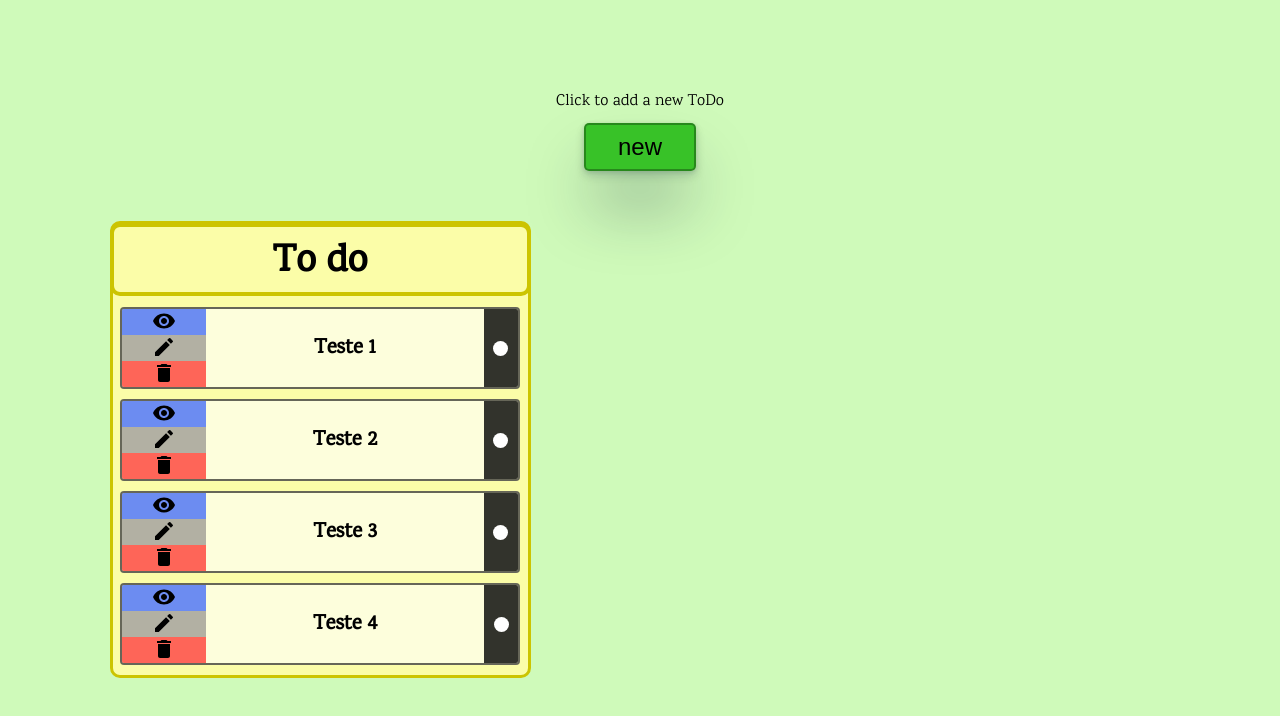
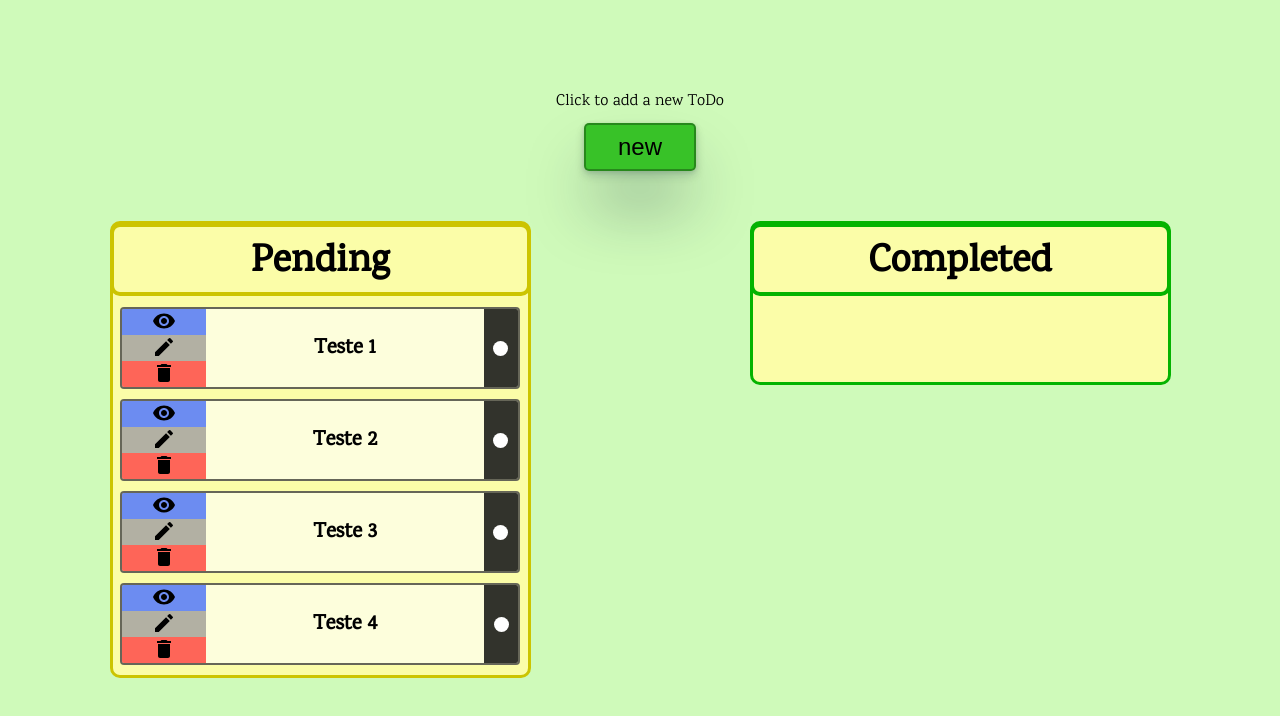
Before and after one commit to cbravos5/todo-frontend, a React (Create React App) app: page / in a window 1280 px wide. Shown: the top 716 px of the page. Built offline with nearby package versions, Linux system fonts and the light colour scheme.

Commit message:
add dnd between columns

```diff
--- a/src/App.tsx
+++ b/src/App.tsx
@@ -9,7 +9,7 @@ import data from "./data";
 class App extends React.Component {
   state = data;
 
-  onDragEnd = (result: DropResult) => {
+  onDragEnd = (result: DropResult): void => {
     const { destination, source, draggableId } = result;
 
     if (!destination) {
@@ -23,28 +23,58 @@ class App extends React.Component {
       return;
     }
 
-    const column = this.state.columns[source.droppableId];
-    const newTodoIds = Array.from(column.todoIds);
-    newTodoIds.splice(source.index, 1);
-    newTodoIds.splice(destination.index, 0, draggableId);
+    const start = this.state.columns[source.droppableId];
+    const finish = this.state.columns[destination.droppableId];
 
-    const newColumn = {
-      ...column,
-      todoIds: newTodoIds,
+    if (start === finish) {
+      const newTodoIds = Array.from(start.todoIds);
+      newTodoIds.splice(source.index, 1);
+      newTodoIds.splice(destination.index, 0, draggableId);
+
+      const newColumn = {
+        ...start,
+        todoIds: newTodoIds,
+      };
+
+      const newState = {
+        ...this.state,
+        columns: {
+          ...this.state.columns,
+          [newColumn.id]: newColumn,
+        },
+      };
+
+      this.setState(newState);
+      return;
+    }
+
+    const startTodoIds = Array.from(start.todoIds);
+    startTodoIds.splice(source.index, 1);
+    const newStart = {
+      ...start,
+      todoIds: startTodoIds,
+    };
+
+    const finishTodoIds = Array.from(finish.todoIds);
+    finishTodoIds.splice(destination.index, 0, draggableId);
+    const newFinish = {
+      ...finish,
+      todoIds: finishTodoIds,
     };
 
     const newState = {
       ...this.state,
       columns: {
         ...this.state.columns,
-        [newColumn.id]: newColumn,
+        [newStart.id]: newStart,
+        [newFinish.id]: newFinish,
       },
     };
 
     this.setState(newState);
   };
 
-  render() {
+  render(): React.ReactNode {
     return (
       <>
         <div className="section">
@@ -53,11 +83,13 @@ class App extends React.Component {
         </div>
         <DragDropContext onDragEnd={this.onDragEnd}>
           <div className="dnd-container">
-            <Column
-              column={this.state.columns["column-1"]}
-              color="warning"
-              todos={this.state.todos}
-            />
+            {this.state.columnOrder.map((columnId: string) => {
+              const column = this.state.columns[columnId];
+              const todos = column.todoIds.map(
+                (todoId: string) => this.state.todos[todoId],
+              );
+              return <Column key={column.id} column={column} todos={todos} />;
+            })}
           </div>
         </DragDropContext>
       </>
--- a/src/components/Column.tsx
+++ b/src/components/Column.tsx
@@ -1,30 +1,26 @@
 import React from "react";
 import { Droppable } from "react-beautiful-dnd";
 import Todo from "./Todo";
-import TodoSection from "./TodoSection";
 
 interface IColumn {
   id: string;
   title: string;
   todoIds: string[];
+  color: string;
 }
 
 interface ITodos {
-  [propName: string]: {
-    id: string;
-    content: string;
-  };
+  id: "todo-1";
+  content: "Teste 1";
 }
 
 interface Props {
   column: IColumn;
-  todos: ITodos;
-  color: string;
+  todos: ITodos[];
 }
 
-const Column: React.FC<Props> = ({ column, todos, color }) => {
-  const borderColor = `bd-${color}`;
-  const columnTodos = column.todoIds.map(todoId => todos[todoId]);
+const Column: React.FC<Props> = ({ column, todos }) => {
+  const borderColor = `bd-${column.color}`;
 
   return (
     <div className={`section-todo ${borderColor}`}>
@@ -32,9 +28,9 @@ const Column: React.FC<Props> = ({ column, todos, color }) => {
         <h1>{column.title}</h1>
       </div>
       <Droppable droppableId={column.id}>
-        {provided => (
+        {(provided) => (
           <div ref={provided.innerRef} {...provided.droppableProps}>
-            {columnTodos.map((todo, index) => (
+            {todos.map((todo, index) => (
               <Todo key={todo.id} todo={todo} index={index} />
             ))}
             {provided.placeholder}
--- a/src/components/Todo.tsx
+++ b/src/components/Todo.tsx
@@ -15,7 +15,7 @@ interface Props {
 const Todo: React.FC<Props> = ({ todo, index }) => {
   return (
     <Draggable draggableId={todo.id} index={index}>
-      {provided => (
+      {(provided, snapshot) => (
         <div
           className="todo-wrapper"
           {...provided.draggableProps}
@@ -35,7 +35,10 @@ const Todo: React.FC<Props> = ({ todo, index }) => {
           <div className="todo-title">
             <h3>{todo.content}</h3>
           </div>
-          <div className="drag-pin" {...provided.dragHandleProps}>
+          <div
+            className={`drag-pin ${snapshot.isDragging && "dragging"}`}
+            {...provided.dragHandleProps}
+          >
             <i></i>
           </div>
         </div>
--- a/src/data.ts
+++ b/src/data.ts
@@ -4,14 +4,31 @@ const data: any = {
     "todo-2": { id: "todo-2", content: "Teste 2" },
     "todo-3": { id: "todo-3", content: "Teste 3" },
     "todo-4": { id: "todo-4", content: "Teste 4" },
+    "todo-5": { id: "todo-5", content: "Teste 5" },
+    "todo-6": { id: "todo-6", content: "Teste 6" },
   },
   columns: {
-    "column-1": {
-      id: "column-1",
-      title: "To do",
+    Pending: {
+      id: "Pending",
+      title: "Pending",
       todoIds: ["todo-1", "todo-2", "todo-3", "todo-4"],
+      color: "warning",
+    },
+    Completed: {
+      id: "Completed",
+      title: "Completed",
+      todoIds: [],
+      color: "success",
     },
   },
+  columnOrder: ["Pending", "Completed"],
 };
 
 export default data;
+
+export interface IColumn {
+  id: string;
+  title: string;
+  todoIds: string[];
+  color: string;
+}
--- a/src/index.tsx
+++ b/src/index.tsx
@@ -7,5 +7,5 @@ ReactDOM.render(
   <React.StrictMode>
     <App />
   </React.StrictMode>,
-  document.getElementById("root")
+  document.getElementById("root"),
 );
--- a/src/styles/page.css
+++ b/src/styles/page.css
@@ -54,7 +54,7 @@ button:active {
   background-color: #fbfda8;
 
   width: 421px;
-  min-height: 300px;
+  min-height: 164px;
 
   margin: 0 auto;
 
--- a/src/styles/todo.css
+++ b/src/styles/todo.css
@@ -11,12 +11,6 @@
   border-radius: 4px;
 
   margin: 10px auto;
-
-  transition: all 0.5s ease;
-}
-
-.todo-wrapper:hover {
-  transform: translateX(5px);
 }
 
 .todo-actions {
@@ -75,6 +69,10 @@
   cursor: grab;
 }
 
+.dragging {
+  background-color: black;
+}
+
 .drag-pin i {
   width: 15px;
   height: 15px;
```
